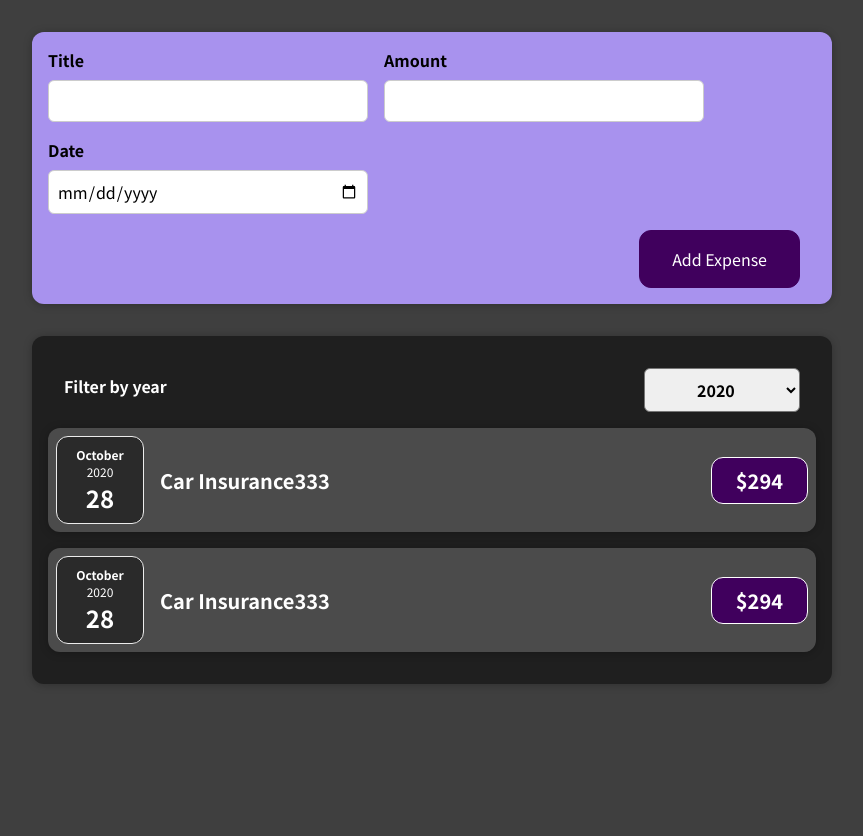
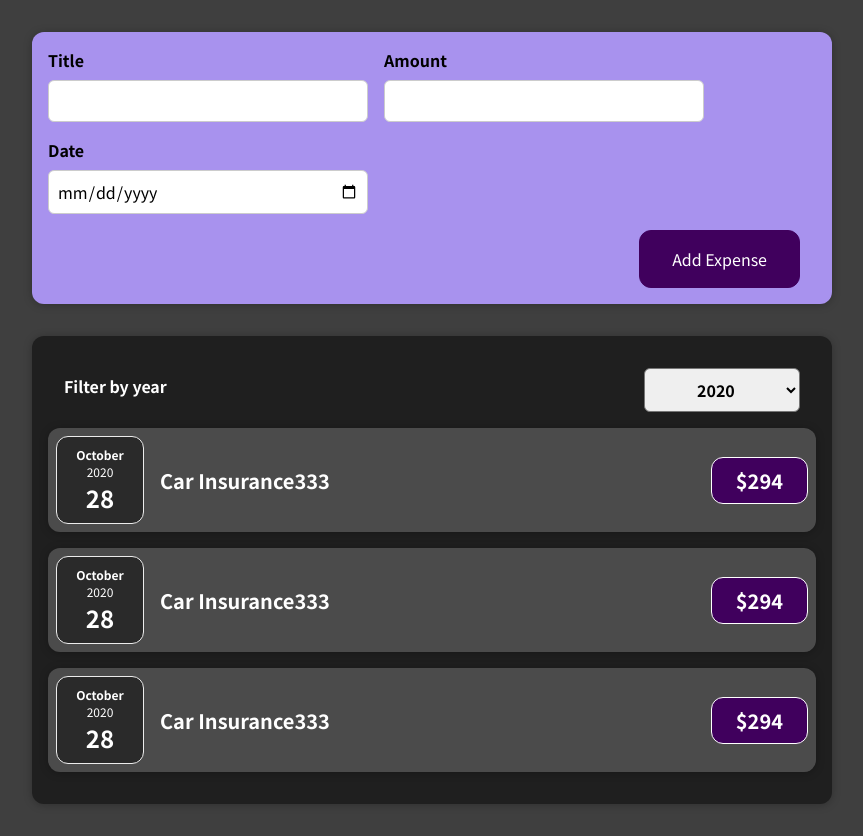
Before and after one commit to modac-bull/udemy-react-module3, a React (Create React App) app: page / in a window 1280 px wide. Shown: the whole page, without its empty margins (208-1071 px from the left). Before the commit the page ends 800 px from the top, so only its background shows below. Built offline with nearby package versions, Linux system fonts and the light colour scheme.

Commit message:
[MOD] 74 진행

```diff
--- a/src/App.js
+++ b/src/App.js
@@ -32,7 +32,7 @@
     id: "e5",
     title: "Car Insurance333",
     amount: 294,
-    date: new Date(2019, 9, 28),
+    date: new Date(2020, 9, 28),
   },
   {
     id: "e6",
--- a/src/components/Expenses/Expenses.js
+++ b/src/components/Expenses/Expenses.js
@@ -21,9 +21,26 @@
     setFilteredYear(selectedYear);
   };
 
+  // 필터 목록 처리
   const filteredExpenses = props.items.filter((expense) => {
-    return expense.date.getFullYear().toString() === filteredYear
+    return expense.date.getFullYear().toString() === filteredYear;
   });
+
+  // JSX를 반환하는 변수도 가능하다
+  let expensesContent = <p>No Expense found.</p>;
+
+  if (filteredExpenses.length > 0) {
+    expensesContent = filteredExpenses.map((expense) => {
+      return (
+        <ExpenseItem
+          key={expense.id}
+          title={expense.title}
+          amount={expense.amount}
+          date={expense.date}
+        />
+      );
+    });
+  }
 
   return (
     <div>
@@ -32,16 +49,7 @@
           onChangeFilter={filterChangeHandler}
           selected={filteredYear}
         />
-        {filteredExpenses.map((expense) => {
-          return (
-            <ExpenseItem
-              key={expense.id}
-              title={expense.title}
-              amount={expense.amount}
-              date={expense.date}
-            />
-          );
-        })}
+        {expensesContent}
       </Card>
     </div>
   );
```
